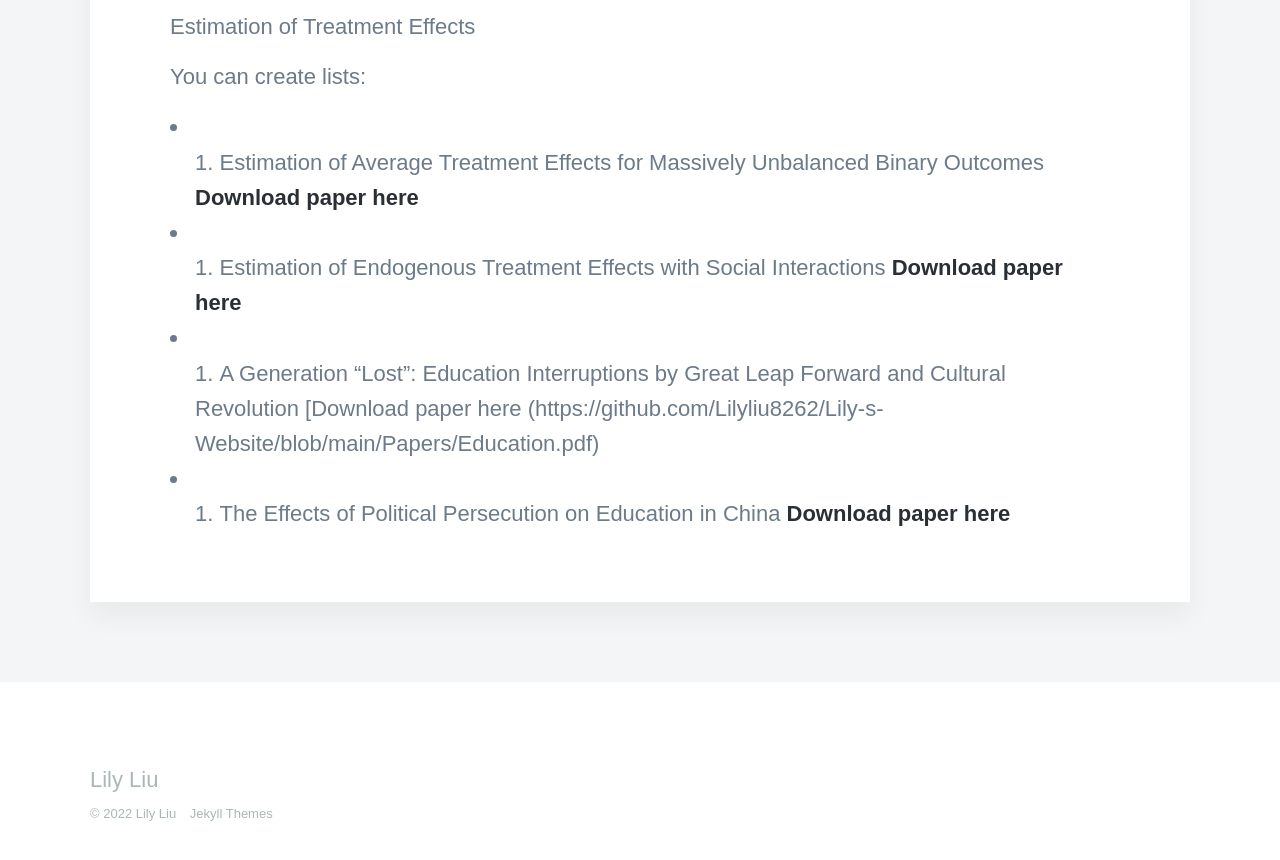
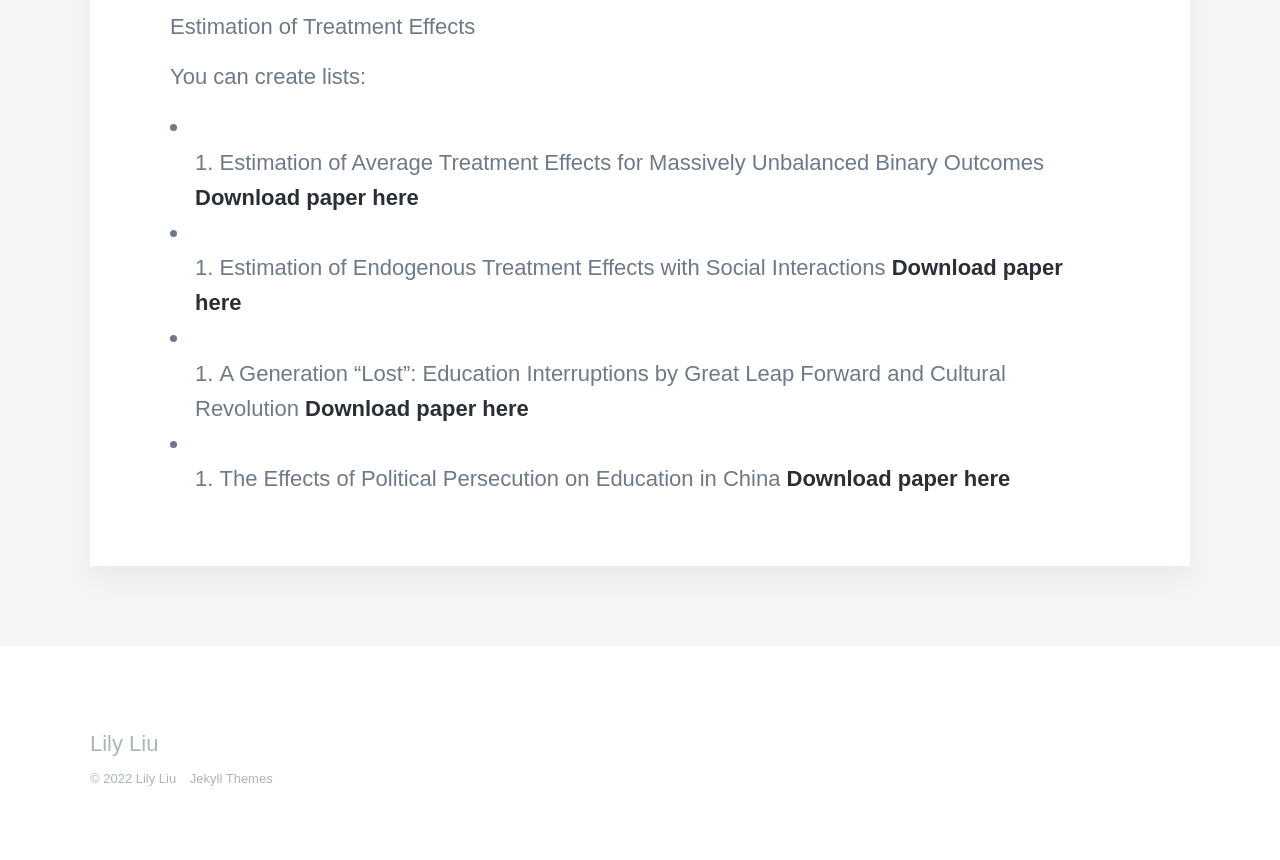
Before and after one commit to lilyliupro/finance, a Jekyll site: the page built from _projects/2018-06-30-demo-project.md, in a window 1280 px wide and 900 px high, scrolled down 1219 px. Shown: the top 860 px of the window. Built offline with Jekyll 4.4.1, drawn with Linux system fonts in a browser that asks for light colours; nearby versions of some CDN libraries; some web fonts are replaced.

Commit message:
Update 2018-06-30-demo-project.md

```diff
--- a/_projects/2018-06-30-demo-project.md
+++ b/_projects/2018-06-30-demo-project.md
@@ -17,5 +17,5 @@ You can create lists:
 
 * 1. Estimation of Average Treatment Effects for Massively Unbalanced Binary Outcomes [Download paper here](https://github.com/Lilyliu8262/Lily-s-Website/blob/main/Papers/Bootstrap.pdf)
 * 2. Estimation of Endogenous Treatment Effects with Social Interactions [Download paper here](https://github.com/Lilyliu8262/Lily-s-Website/blob/main/Papers/Network_Effects.pdf)
-* 3. A Generation “Lost”: Education Interruptions by Great Leap Forward and Cultural Revolution [Download paper here (https://github.com/Lilyliu8262/Lily-s-Website/blob/main/Papers/Education.pdf)
+* 3. A Generation “Lost”: Education Interruptions by Great Leap Forward and Cultural Revolution [Download paper here](https://github.com/Lilyliu8262/Lily-s-Website/blob/main/Papers/Education.pdf)
 * 4. The Effects of Political Persecution on Education in China [Download paper here](https://github.com/Lilyliu8262/Lily-s-Website/blob/main/Papers/Political_Persecution.pdf)
```
